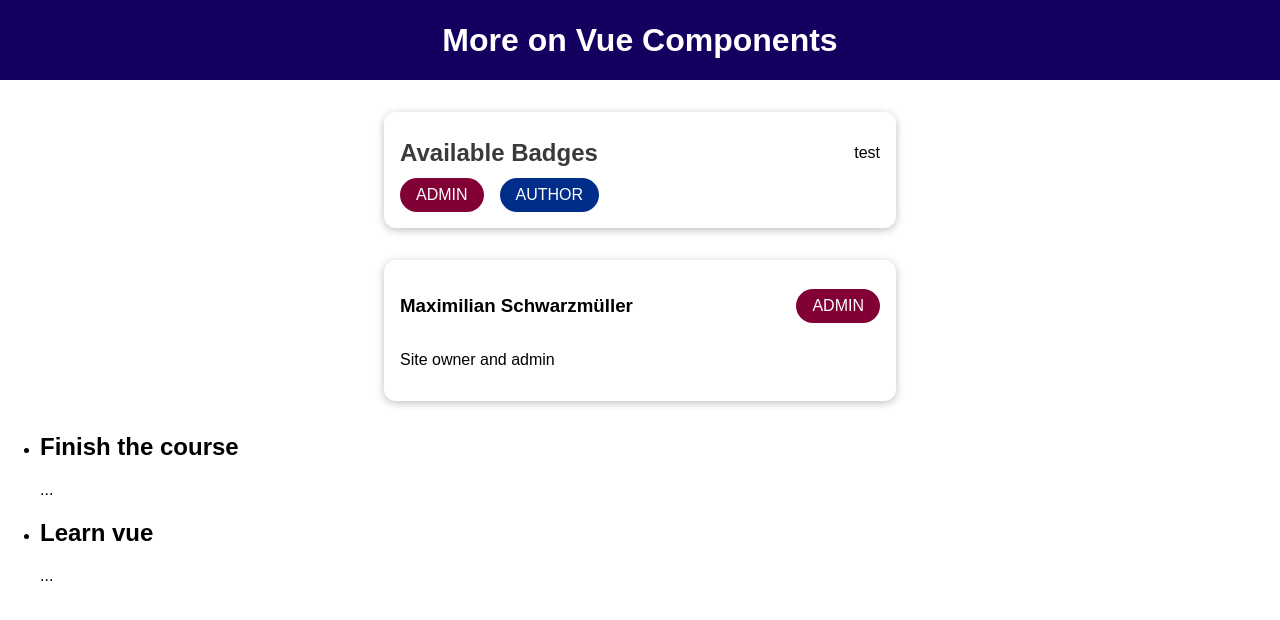
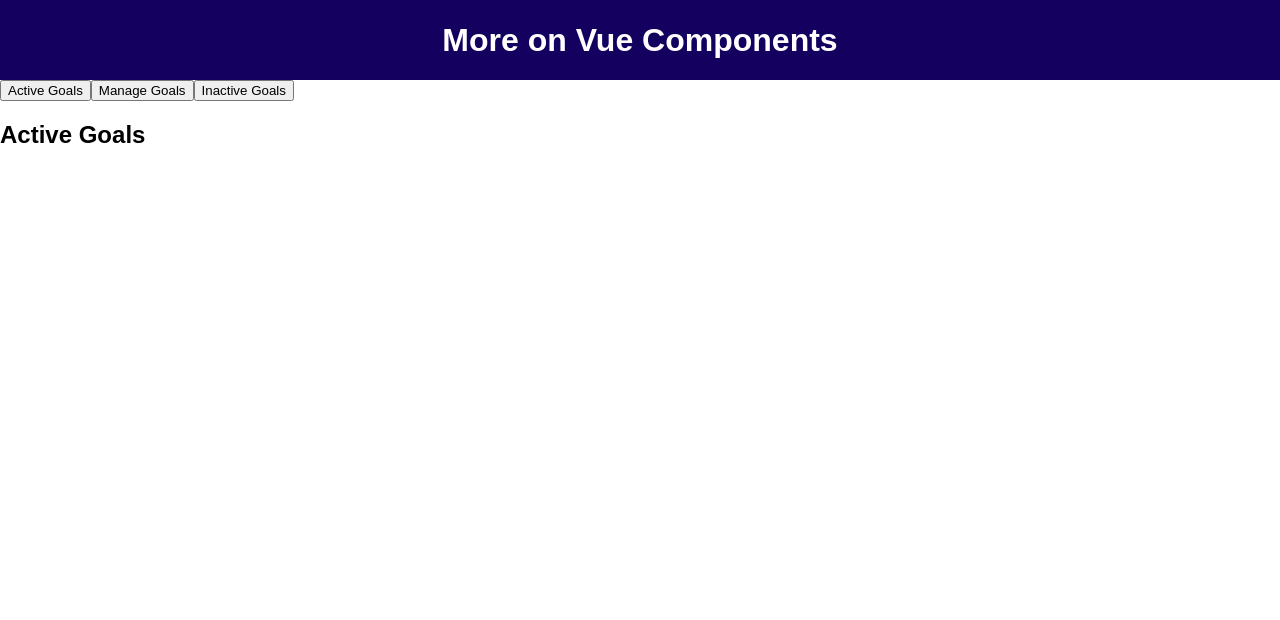
Before and after one commit to LeoPavlovski01/Udemy-VueJS, a Vue app in the folder cmp-adv-01-starting-setup/: page / in a window 1280 px wide. Shown: the top 620 px of the page. Built offline with nearby package versions, Linux system fonts and the light colour scheme.

Commit message:
Dynamic Components , interesting feature that vue offers instead of doing v-if to render different components , <componnet :is > is the way to go.

```diff
--- a/cmp-adv-01-starting-setup/src/App.vue
+++ b/cmp-adv-01-starting-setup/src/App.vue
@@ -2,35 +2,65 @@
   <div>
 <!--    <the-header></the-header>-->
     <header-component></header-component>
-    <badge-list></badge-list>
-    <user-info :active-user="activeUser"></user-info>
-    <course-goals #default="slotProps">
-        <h2>{{slotProps.item}}</h2>
-        <p>{{slotProps.customProp}}</p>
-    </course-goals>
+    <button @click="handleGoals('active-goals')">Active Goals</button>
+    <button @click="handleGoals('manage-goals')">Manage Goals</button>
+    <button @click="handleGoals('inactive-goals')">Inactive Goals</button>
+
+<!--    <component :is="selectedGoal"></component>-->
+
+<!--    <active-goals v-if="selectedGoal === 1"></active-goals>-->
+<!--    <manage-goals v-if="selectedGoal === 2"></manage-goals>-->
+<!--    <inactive-goals v-if="selectedGoal === 3"></inactive-goals>-->
+
+
+    <component :is="selectedGoal"></component>
+
+<!--    <badge-list></badge-list>-->
+<!--    <user-info :active-user="activeUser"></user-info>-->
+<!--    <course-goals #default="slotProps">-->
+<!--        <h2>{{slotProps.item}}</h2>-->
+<!--        <p>{{slotProps.customProp}}</p>-->
+<!--    </course-goals>-->
   </div>
 </template>
 
 <script>
 import TheHeader from "@/components/TheHeader.vue";
-import BadgeList from "@/components/BadgeList.vue";
-import UserInfo from "@/components/UserInfo.vue";
-import CourseGoals from "@/components/CourseGoals.vue";
+import ActiveGoals from "@/components/ActiveGoals.vue";
+import ManageGoals from "@/components/ManageGoals.vue";
+import InactiveGoals from "@/components/InactiveGoals.vue";
+// import BadgeList from "@/components/BadgeList.vue";
+// import UserInfo from "@/components/UserInfo.vue";
+// import CourseGoals from "@/components/CourseGoals.vue";
 export default {
   components:{
-    CourseGoals,
+    InactiveGoals,
+    ActiveGoals,
+    ManageGoals,
     headerComponent:TheHeader,
-    badgeList:BadgeList,
-    userInfo:UserInfo,
+    // badgeList:BadgeList,
+    // userInfo:UserInfo,
   },
   data() {
     return {
+      selectedGoal:'active-goals',
       activeUser: {
         name: 'Maximilian Schwarzmüller',
         description: 'Site owner and admin',
         role: 'admin',
       },
     };
+  },
+  methods:{
+    handleGoals(cmp){
+      this.selectedGoal = cmp;
+      // switch(item){
+      //   case false:
+      //     return this.goals = false;
+      //   case true:
+      //     return this.goals = true;
+      // }
+    }
   },
 };
 </script>
--- /dev/null
+++ b/cmp-adv-01-starting-setup/src/components/ActiveGoals.vue
@@ -0,0 +1,15 @@
+<script>
+export default {
+  name: "ActiveGoals.vue"
+}
+</script>
+
+<template>
+<h2>
+  Active Goals
+</h2>
+</template>
+
+<style scoped>
+
+</style>
--- /dev/null
+++ b/cmp-adv-01-starting-setup/src/components/InactiveGoals.vue
@@ -0,0 +1,13 @@
+<script>
+export default {
+  name: "InactiveGoals.vue"
+}
+</script>
+
+<template>
+<h2>Inactive Goals</h2>
+</template>
+
+<style scoped>
+
+</style>
--- /dev/null
+++ b/cmp-adv-01-starting-setup/src/components/ManageGoals.vue
@@ -0,0 +1,15 @@
+<script>
+export default {
+  name: "ManageGoals.vue"
+}
+</script>
+
+<template>
+  <h2>
+   Manage Goals
+  </h2>
+</template>
+
+<style scoped>
+
+</style>
```
